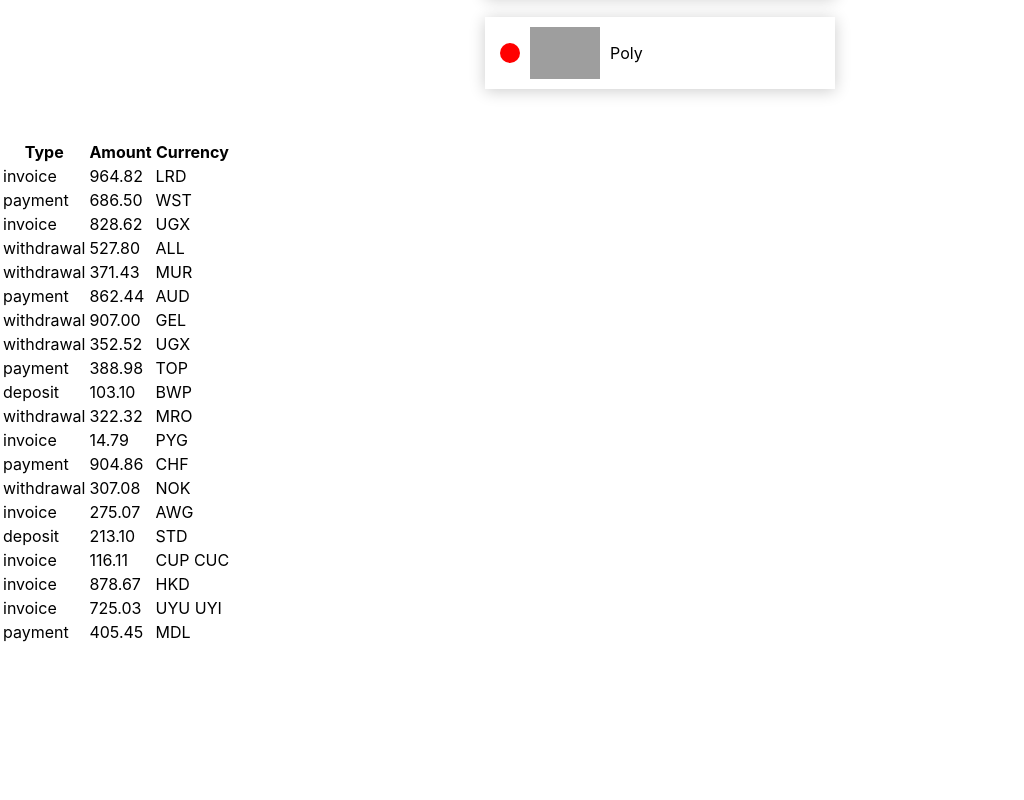
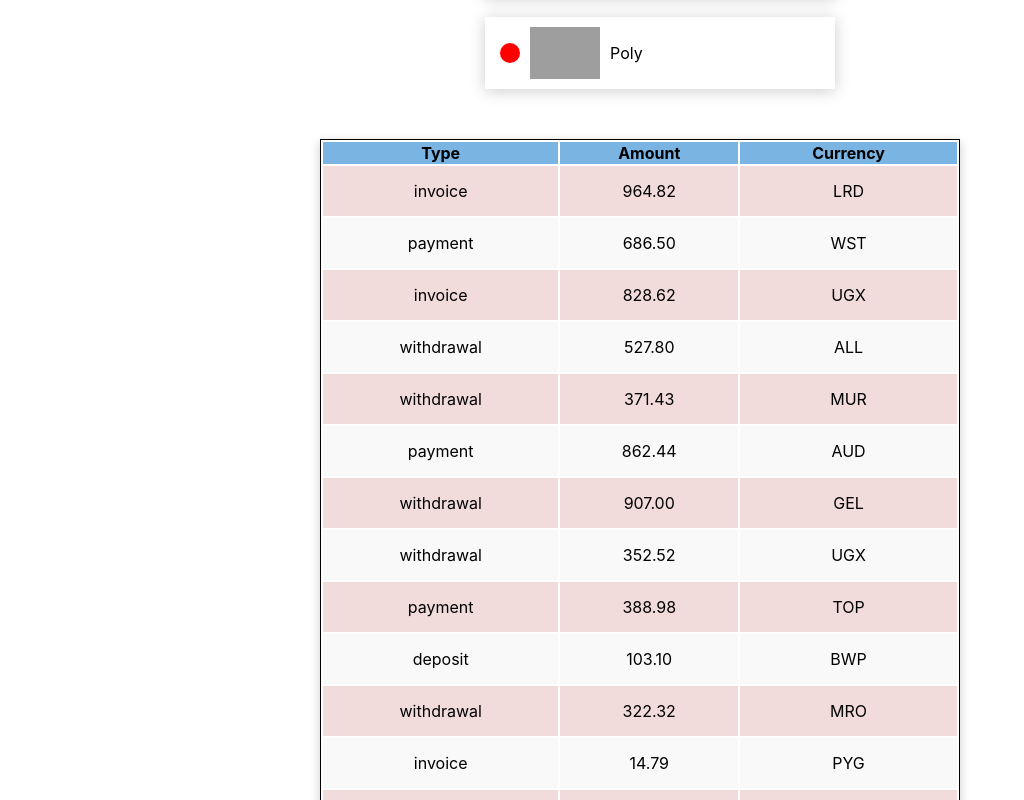
Before and after one commit to IrynaChebotar/goit-react-hw-01-components, a React (Create React App) app: page / in a window 1280 px wide. Shown: the part 1120-1920 px from the top of the page, without its empty margins (0-1024 px from the left). Before the commit the page ends 1765 px from the top, so only its background shows below. Built offline with nearby package versions, Linux system fonts and the light colour scheme; grey boxes are pictures that could not be loaded.

Commit message:
styled transaction

```diff
--- /dev/null
+++ b/src/components/TransactionHistory/Transaction.styled.jsx
@@ -0,0 +1,31 @@
+import styled from 'styled-components';
+
+export const Wrapper = styled.table`
+  width: 50%;
+  height: 200px;
+  margin-top: 40px;
+  margin-bottom: 40px;
+  margin-left: auto;
+  margin-right: auto;
+  overflow: hidden;
+  border: 1px solid black;
+  box-shadow: 0px 3px 10px rgba(0, 0, 0, 0.2);
+`;
+
+export const Title = styled.thead`
+  background-color: #7ab4e2;
+`;
+export const Item = styled.td`
+  padding: 15px;
+`;
+
+export const Description = styled.tbody`
+  text-align: center;
+  border-bottom: 1px solid #ccc;
+  tr:nth-child(even) {
+    background-color: #f9f9f9;
+  }
+ tr:nth-child(odd) {
+    background-color: #f1dbdb;
+ }
+`;
--- a/src/components/TransactionHistory/TransactionHistory.jsx
+++ b/src/components/TransactionHistory/TransactionHistory.jsx
@@ -1,24 +1,29 @@
+import { Wrapper } from "./Transaction.styled";
+import { Title } from "./Transaction.styled";
+import { Description } from "./Transaction.styled";
+import { Item } from "./Transaction.styled";
+
 export function TransactionHistory ({transactions}) {
 return (
     <>
-        <table >
-  <thead>
+        <Wrapper >
+  <Title>
     <tr>
       <th>Type</th>
       <th>Amount</th>
       <th>Currency</th>
     </tr>
-  </thead>
-  <tbody>
+  </Title>
+  <Description>
     {transactions.map(transaction => (
     <tr key={transaction.id}>
-    <td>{transaction.type}</td>
-    <td>{transaction.amount}</td>
-    <td>{transaction.currency}</td>
+    <Item>{transaction.type}</Item>
+    <Item>{transaction.amount}</Item>
+    <Item>{transaction.currency}</Item>
   </tr>
     ))}
-  </tbody>
-</table>
+  </Description>
+</Wrapper>
     </>
 );
 };
```
